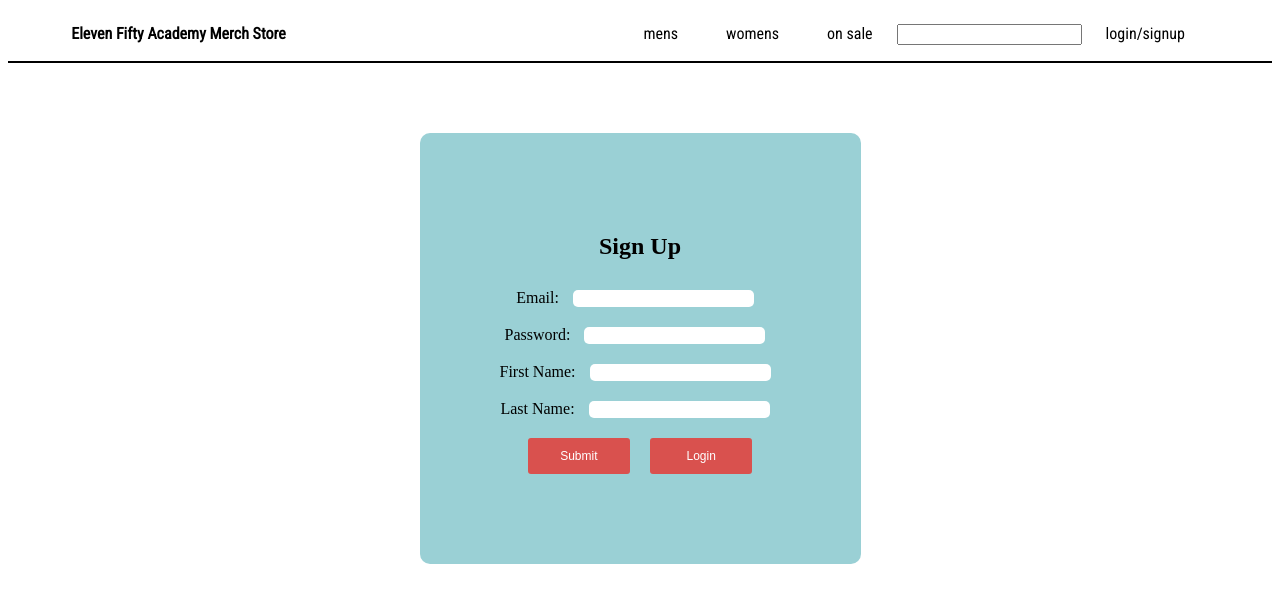
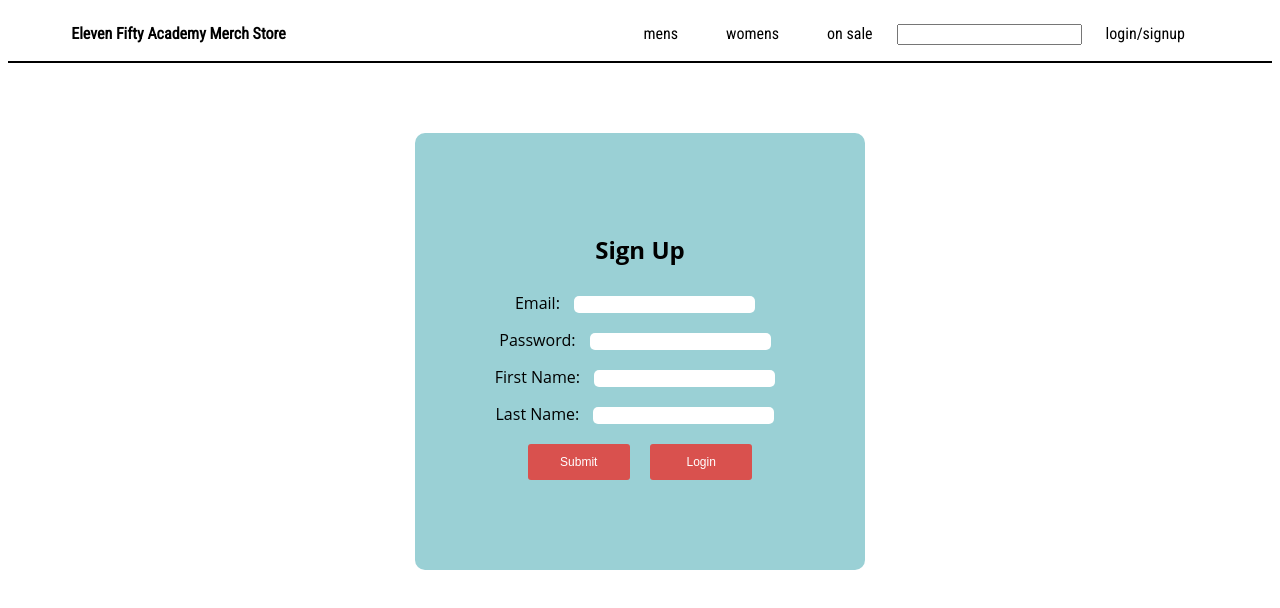
Before and after one commit to austinmscholl/EFAMerchClient, an Angular app: page /auth in a window 1280 px wide. Shown: the top 608 px of the page. Built offline with nearby package versions, Linux system fonts and the light colour scheme.

Commit message:
added font to auth

```diff
--- a/src/app/auth/auth.component.scss
+++ b/src/app/auth/auth.component.scss
@@ -2,6 +2,7 @@
     display:flex;
     height: 100%;
     margin-top: 70px;
+    font-family: 'Open Sans', sans-serif;
 }
 
 form{
@@ -40,7 +41,7 @@ form{
         cursor: pointer;
         width: 8vw;
         height: 3em;
-        transition-duration: 0.4s;
+        transition-duration: 0.6s;
 
 
     }
```
